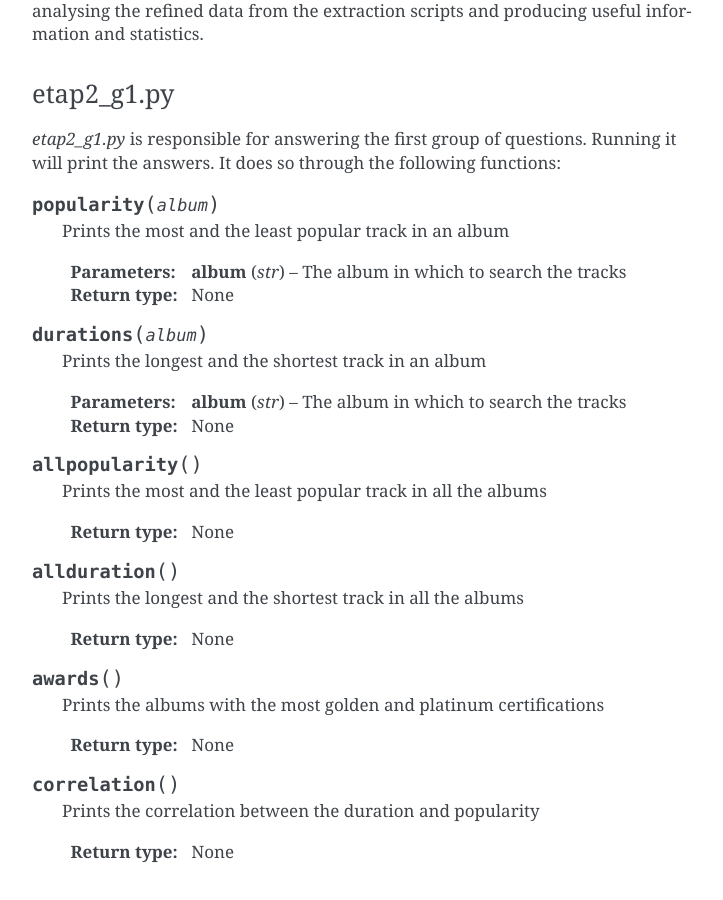
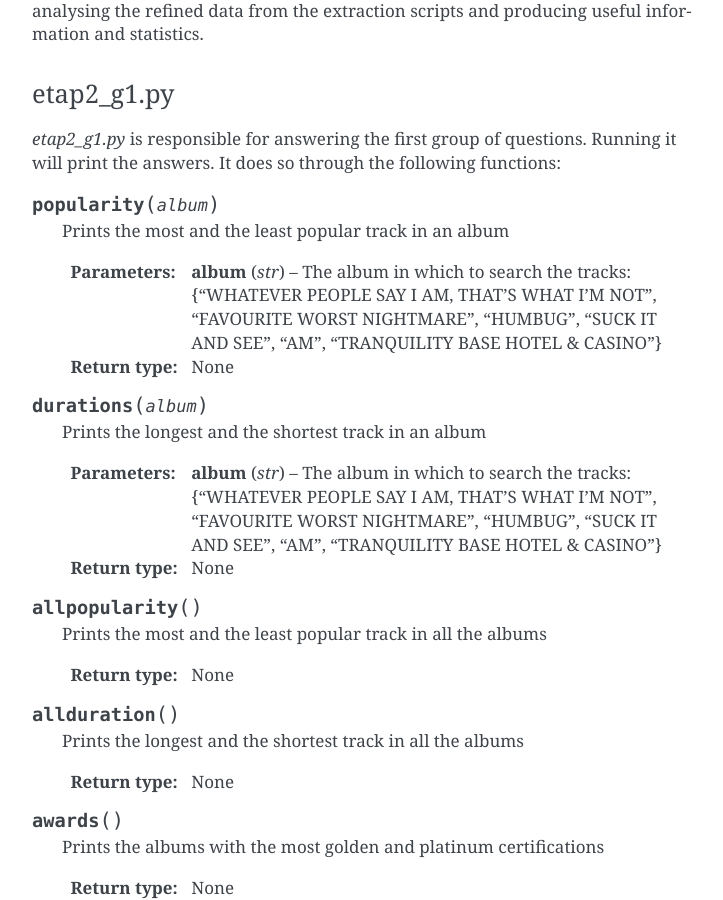
Before and after one commit to OsmarCLFilho/AMADA, a Sphinx documentation site: the page built from docs/index.rst, in a window 1280 px wide and 900 px high, scrolled down 1549 px. Shown: the whole window, without its empty margins (388-1111 px from the left). Built offline with Sphinx 7.4.7, drawn with Linux system fonts in a browser that asks for light colours.

Commit message:
Updated docs and removed automatic prints from etap2_g1

```diff
--- a/docs/index.rst
+++ b/docs/index.rst
@@ -75,7 +75,7 @@ etap2_g1.py
 
    Prints the most and the least popular track in an album
 
-   :param str album: The album in which to search the tracks
+   :param str album: The album in which to search the tracks: {"WHATEVER PEOPLE SAY I AM, THAT'S WHAT I'M NOT", "FAVOURITE WORST NIGHTMARE", "HUMBUG", "SUCK IT AND SEE", "AM", "TRANQUILITY BASE HOTEL & CASINO"}
    :rtype: None
 
 
@@ -83,7 +83,7 @@ etap2_g1.py
 
    Prints the longest and the shortest track in an album
 
-   :param str album: The album in which to search the tracks
+   :param str album: The album in which to search the tracks: {"WHATEVER PEOPLE SAY I AM, THAT'S WHAT I'M NOT", "FAVOURITE WORST NIGHTMARE", "HUMBUG", "SUCK IT AND SEE", "AM", "TRANQUILITY BASE HOTEL & CASINO"}
    :rtype: None
 
 
```
Also changed, not shown: 1 other file.
